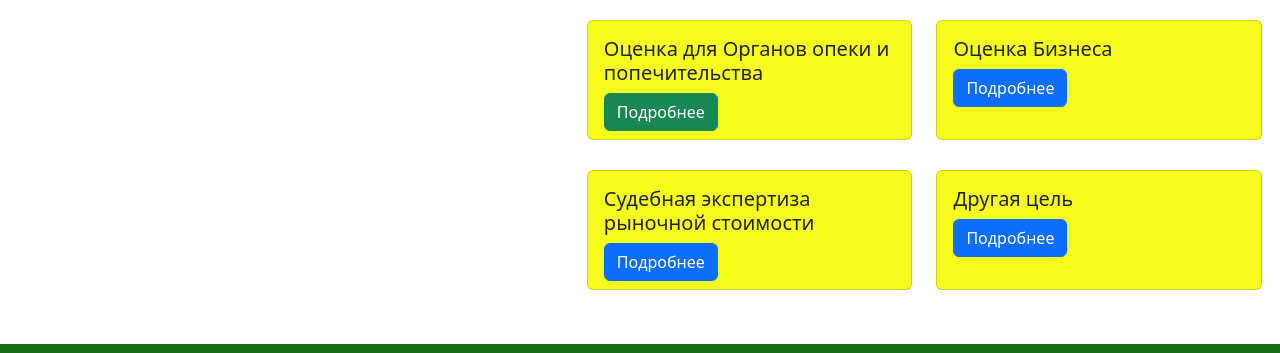
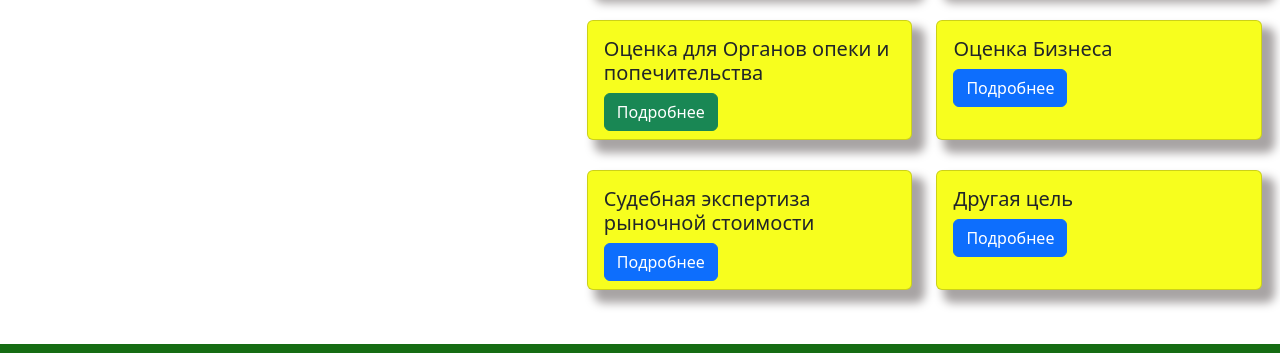
Before and after one commit to AlexKetch/alexketch.github.io, a plain HTML site: page index.html in a window 1280 px wide. Shown: the part 399-752 px from the top of the page. Drawn offline with nearby package versions, Linux system fonts and the light colour scheme.

Commit message:
Update mycss.css

```diff
--- a/source/styles/mycss.css
+++ b/source/styles/mycss.css
@@ -21,6 +21,7 @@
 .card {
     height: 120px;
     background-color: rgb(247, 254, 30);
+    box-shadow: 10px 10px 10px 3px #a8a4a4;
 }
 
 
```
